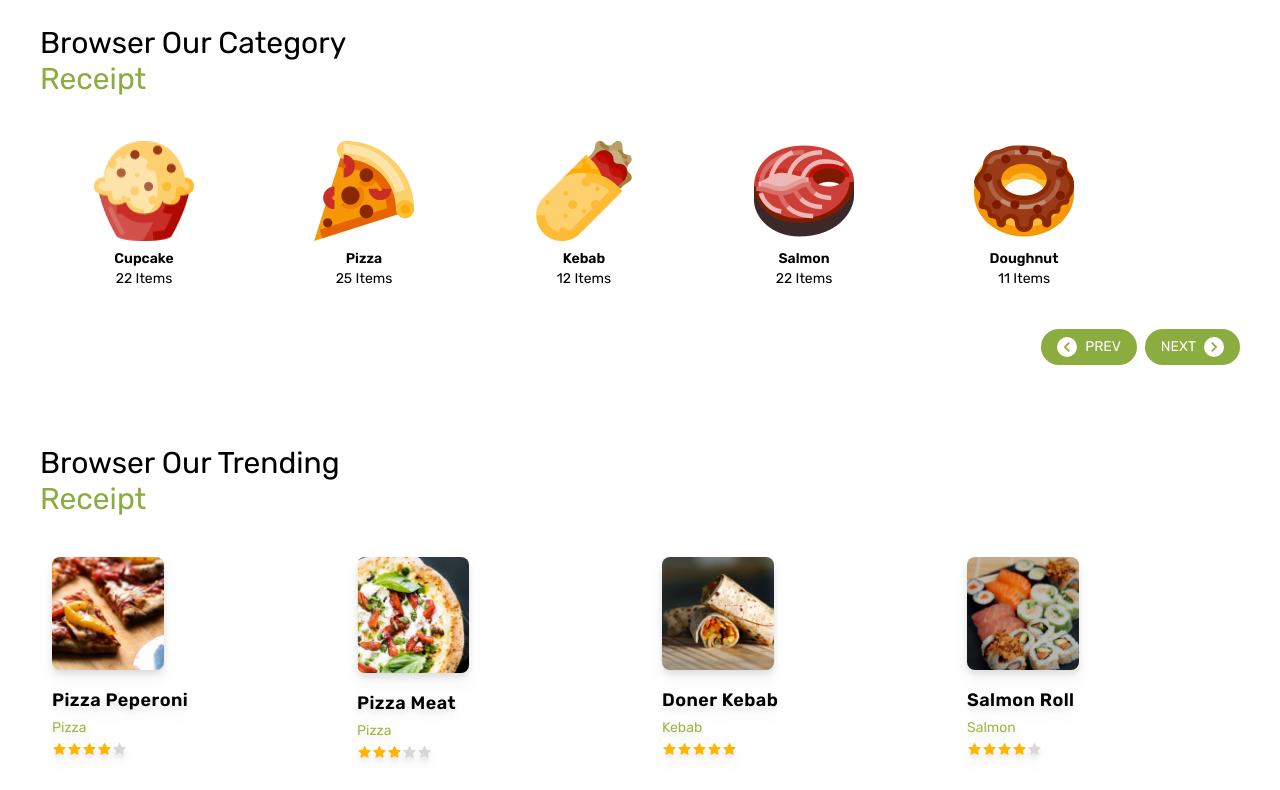
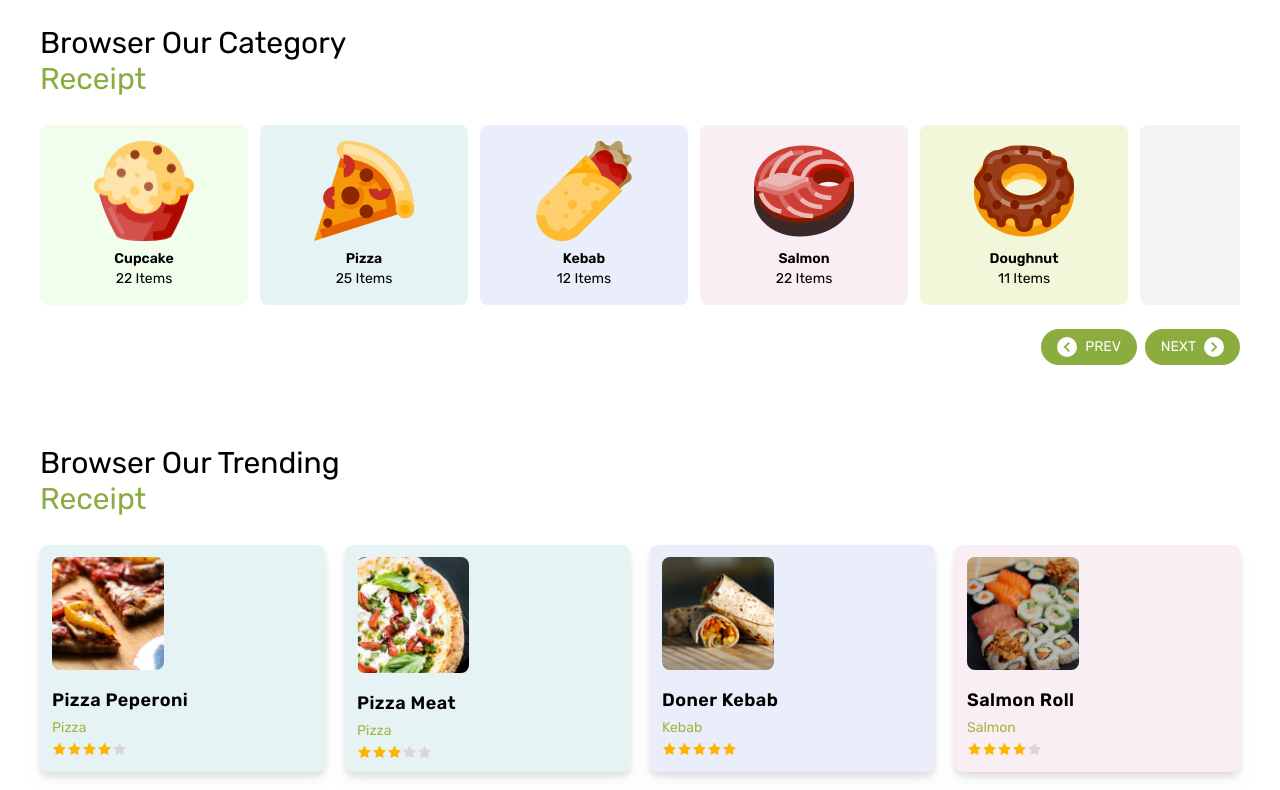
Before and after one commit to radenagus17/lp-foody-store, a Next.js app: page / in a window 1280 px wide. Shown: the part 680-1470 px from the top of the page. Built offline with nearby package versions, Linux system fonts and the light colour scheme.

Commit message:
update categories bgcolor

```diff
--- a/components/Middle.jsx
+++ b/components/Middle.jsx
@@ -1,5 +1,129 @@
 import Image from "next/image";
-import { TrendingReceipts } from "@/data";
+// image receipts
+import bret from "@/assets/receipes/pexels-brett-jordan-842519 1.png";
+import daria from "@/assets/receipes/pexels-daria-shevtsova-1260968 1.png";
+import aneja from "@/assets/receipes/pexels-nishant-aneja-2955819 1.png";
+import olga from "@/assets/receipes/pexels-olga-lioncat-7245464 1.png";
+import magni from "@/assets/receipes/pexels-oleg-magni-1908674 1.png";
+import alena from "@/assets/receipes/pexels-alena-shekhovtcova-6940978 1.png";
+import karley from "@/assets/receipes/pexels-karley-saagi-2064449 1.png";
+import polina from "@/assets/receipes/pexels-polina-tankilevitch-6419736 1.png";
+// react icons
+import { AiFillStar } from "react-icons/ai";
+const TrendingReceipts = [
+  {
+    id: 1,
+    name: "Pizza Peperoni",
+    type: "Pizza",
+    image: bret,
+    stars: [
+      <AiFillStar size={15} color="#ffb600" />,
+      <AiFillStar size={15} color="#ffb600" />,
+      <AiFillStar size={15} color="#ffb600" />,
+      <AiFillStar size={15} color="#ffb600" />,
+      <AiFillStar size={15} color="#d8d6d6" />,
+    ],
+    bgcolor: "[#E6F3F5]",
+  },
+  {
+    id: 2,
+    name: "Pizza Meat",
+    type: "Pizza",
+    image: daria,
+    stars: [
+      <AiFillStar size={15} color="#ffb600" />,
+      <AiFillStar size={15} color="#ffb600" />,
+      <AiFillStar size={15} color="#ffb600" />,
+      <AiFillStar size={15} color="#d8d6d6" />,
+      <AiFillStar size={15} color="#d8d6d6" />,
+    ],
+    bgcolor: "[#E6F3F5]",
+  },
+  {
+    id: 3,
+    name: "Doner Kebab",
+    type: "Kebab",
+    image: aneja,
+    stars: [
+      <AiFillStar size={15} color="#ffb600" />,
+      <AiFillStar size={15} color="#ffb600" />,
+      <AiFillStar size={15} color="#ffb600" />,
+      <AiFillStar size={15} color="#ffb600" />,
+      <AiFillStar size={15} color="#ffb600" />,
+    ],
+    bgcolor: "[#EAEEFA]",
+  },
+  {
+    id: 4,
+    name: "Salmon Roll",
+    type: "Salmon",
+    image: olga,
+    stars: [
+      <AiFillStar size={15} color="#ffb600" />,
+      <AiFillStar size={15} color="#ffb600" />,
+      <AiFillStar size={15} color="#ffb600" />,
+      <AiFillStar size={15} color="#ffb600" />,
+      <AiFillStar size={15} color="#d8d6d6" />,
+    ],
+    bgcolor: "[#F9EEF3]",
+  },
+  {
+    id: 5,
+    name: "Cupcake Choco",
+    type: "Cupcake",
+    image: magni,
+    stars: [
+      <AiFillStar size={15} color="#ffb600" />,
+      <AiFillStar size={15} color="#ffb600" />,
+      <AiFillStar size={15} color="#ffb600" />,
+      <AiFillStar size={15} color="#ffb600" />,
+      <AiFillStar size={15} color="#d8d6d6" />,
+    ],
+    bgcolor: "[#F0FEEB]",
+  },
+  {
+    id: 6,
+    name: "Doughnut Milk ",
+    type: "Doughnut",
+    image: alena,
+    stars: [
+      <AiFillStar size={15} color="#ffb600" />,
+      <AiFillStar size={15} color="#ffb600" />,
+      <AiFillStar size={15} color="#ffb600" />,
+      <AiFillStar size={15} color="#ffb600" />,
+      <AiFillStar size={15} color="#ffb600" />,
+    ],
+    bgcolor: "[#F3F7D9]",
+  },
+  {
+    id: 7,
+    name: "Doughnut Unicorn",
+    type: "Doughnut",
+    image: karley,
+    stars: [
+      <AiFillStar size={15} color="#ffb600" />,
+      <AiFillStar size={15} color="#ffb600" />,
+      <AiFillStar size={15} color="#ffb600" />,
+      <AiFillStar size={15} color="#ffb600" />,
+      <AiFillStar size={15} color="#d8d6d6" />,
+    ],
+    bgcolor: "[#F3F7D9]",
+  },
+  {
+    id: 8,
+    name: "Kathi Kebab",
+    type: "Kebab",
+    image: polina,
+    stars: [
+      <AiFillStar size={15} color="#ffb600" />,
+      <AiFillStar size={15} color="#ffb600" />,
+      <AiFillStar size={15} color="#ffb600" />,
+      <AiFillStar size={15} color="#ffb600" />,
+      <AiFillStar size={15} color="#d8d6d6" />,
+    ],
+    bgcolor: "[#EAEEFA]",
+  },
+];
 
 export default function Middle() {
   return (
--- a/components/MiddleTop.jsx
+++ b/components/MiddleTop.jsx
@@ -1,7 +1,56 @@
 import { MdChevronLeft, MdChevronRight } from "react-icons/md";
 import RowIcons from "./RowIcons";
 import { SlideLeft, SlideRight } from "@/helpers/SlideClick";
-import categories from "@/data/categories";
+// icon categories
+import cupcake from "@/assets/icons/Frame.png";
+import doughnut from "@/assets/icons/doughnut 1.png";
+import kebab from "@/assets/icons/kebab 1.png";
+import pizza from "@/assets/icons/pizza 1.png";
+import salmon from "@/assets/icons/salmon 1.png";
+const categories = [
+  {
+    id: 1,
+    name: "Cupcake",
+    items: "22 Items",
+    icon: cupcake,
+    color: "bg-[#F0FEEB]",
+  },
+  {
+    id: 2,
+    name: "Pizza",
+    items: "25 Items",
+    icon: pizza,
+    color: "bg-[#E6F3F5]",
+  },
+  {
+    id: 3,
+    name: "Kebab",
+    items: "12 Items",
+    icon: kebab,
+    color: "bg-[#EAEEFA]",
+  },
+  {
+    id: 4,
+    name: "Salmon",
+    items: "22 Items",
+    icon: salmon,
+    color: "bg-[#F9EEF3]",
+  },
+  {
+    id: 5,
+    name: "Doughnut",
+    items: "11 Items",
+    icon: doughnut,
+    color: "bg-[#F3F7D9]",
+  },
+  {
+    id: 6,
+    name: "",
+    items: "",
+    icon: "",
+    color: "bg-[#F3F4F6]",
+  },
+];
 
 export default function MiddleTop() {
   return (
--- a/data/categories.js
+++ /dev/null
@@ -1,51 +0,0 @@
-// icon categories
-import cupcake from "@/assets/icons/Frame.png";
-import doughnut from "@/assets/icons/doughnut 1.png";
-import kebab from "@/assets/icons/kebab 1.png";
-import pizza from "@/assets/icons/pizza 1.png";
-import salmon from "@/assets/icons/salmon 1.png";
-
-module.exports = [
-  {
-    id: 1,
-    name: "Cupcake",
-    items: "22 Items",
-    icon: cupcake,
-    color: "bg-[#F0FEEB]",
-  },
-  {
-    id: 2,
-    name: "Pizza",
-    items: "25 Items",
-    icon: pizza,
-    color: "bg-[#E6F3F5]",
-  },
-  {
-    id: 3,
-    name: "Kebab",
-    items: "12 Items",
-    icon: kebab,
-    color: "bg-[#EAEEFA]",
-  },
-  {
-    id: 4,
-    name: "Salmon",
-    items: "22 Items",
-    icon: salmon,
-    color: "bg-[#F9EEF3]",
-  },
-  {
-    id: 5,
-    name: "Doughnut",
-    items: "11 Items",
-    icon: doughnut,
-    color: "bg-[#F3F7D9]",
-  },
-  {
-    id: 6,
-    name: "",
-    items: "",
-    icon: "",
-    color: "bg-[#F3F4F6]",
-  },
-];
```
